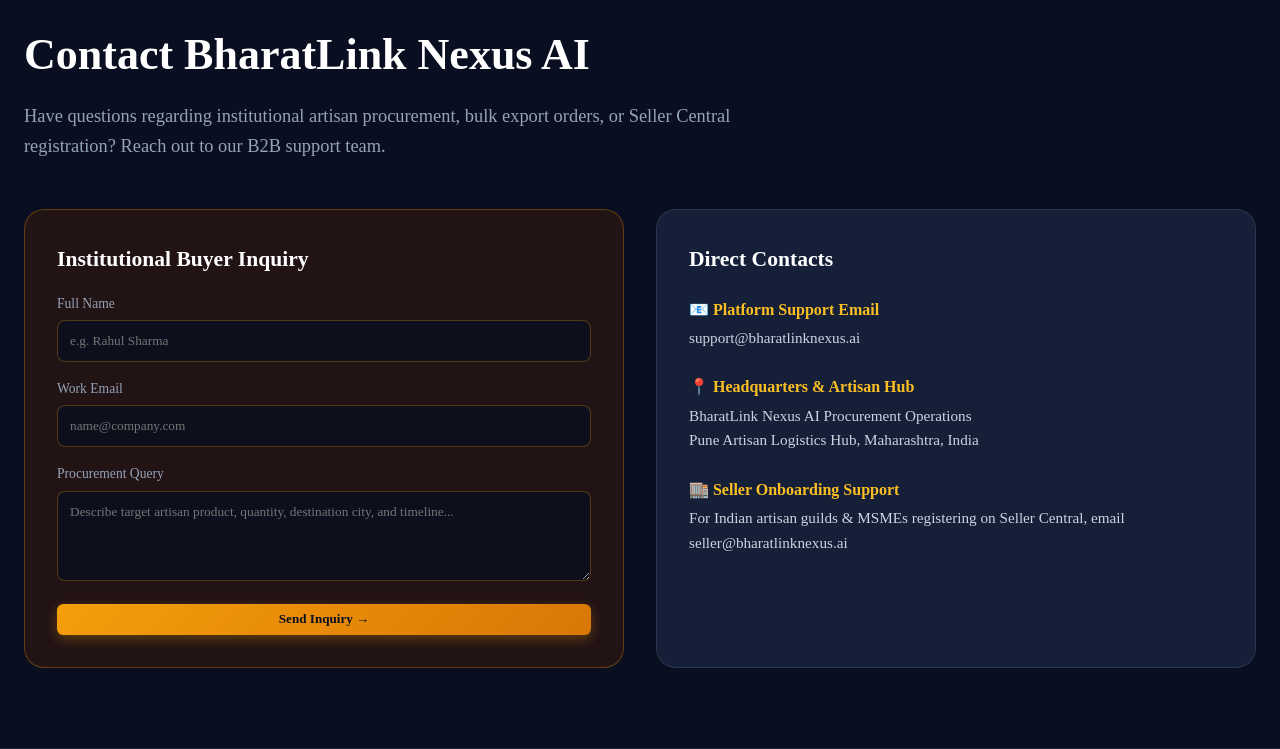
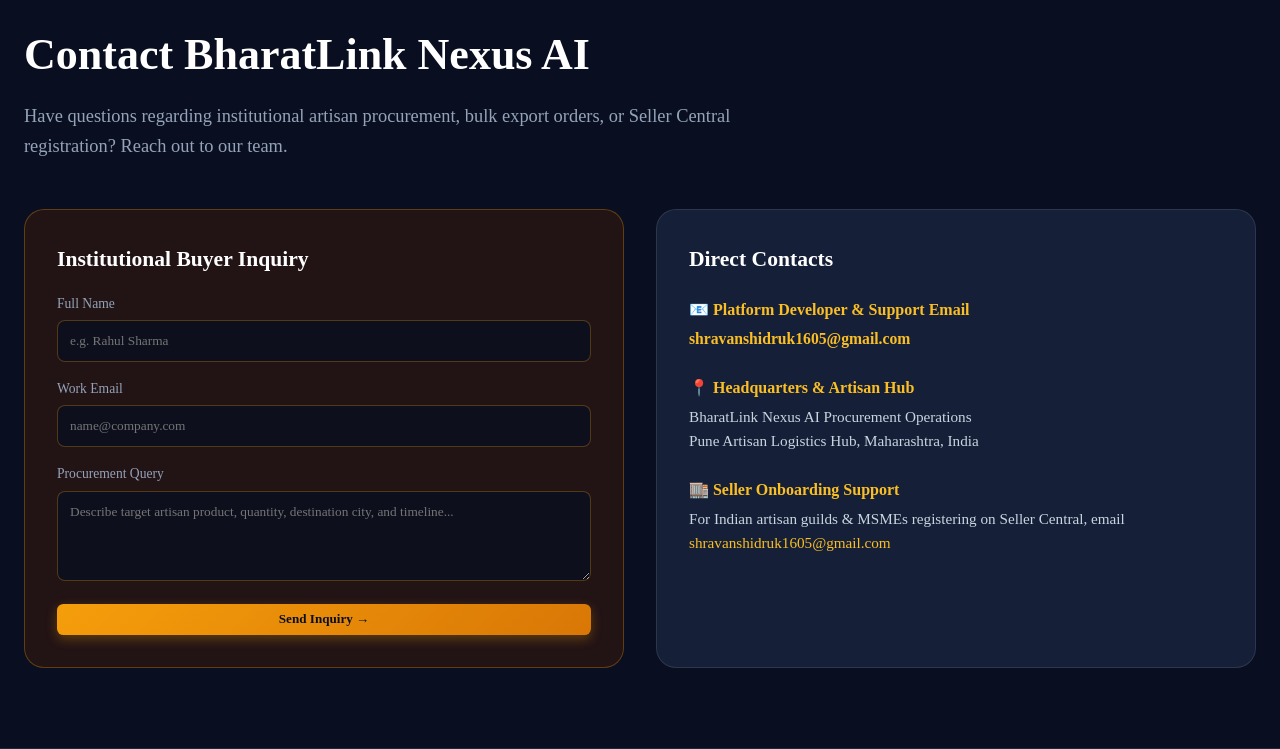
Before and after one commit to shravanshidruk16/Bharat-Link-Nexus-AI, a FastAPI app: page /contact in a window 1280 px wide. Shown: the part 123-872 px from the top of the page. Run offline with FastAPI, Linux system fonts and the light colour scheme.

Commit message:
Update contact and privacy support email to shravanshidruk1605@gmail.com and add POST /contact backend route with EmailService inquiry dispatch

```diff
--- a/main.py
+++ b/main.py
@@ -17,6 +17,7 @@ from services.route_optimizer import RouteOptimizerService
 from services.auth_service import AuthService
 from services.seo_service import SEOService
 from services.articles_data import ARTICLES_CATALOG
+from services.email_service import EmailService
 
 app = FastAPI(title="BharatLink Nexus AI — Pure Python Platform", version="3.0.0")
 
@@ -44,6 +45,11 @@ class WhatsAppStatusRequest(BaseModel):
     sellerName: str
     productName: str
     status: str = "Seller Contacted"
+
+class ContactInquiryRequest(BaseModel):
+    fullName: str
+    email: str
+    query: str
 
 # Session Helper Functions using Cookies
 def get_current_user(request: Request) -> Optional[Dict[str, Any]]:
@@ -309,6 +315,36 @@ def page_contact(request: Request):
         breadcrumbs=[{"name": "Home", "url": "/"}, {"name": "Contact", "url": "/contact"}]
     )
     return templates.TemplateResponse(request=request, name="contact.html", context={"user": user, "active_page": "contact", "meta_context": meta_context})
+
+@app.post("/contact", response_class=HTMLResponse)
+def submit_contact_query(request: Request, full_name: str = Form(...), email: str = Form(...), query: str = Form(...)):
+    user = get_current_user(request)
+    meta_context = SEOService.generate_meta_context(
+        path="/contact",
+        title="Contact BharatLink Nexus AI | Buyer & Seller Inquiries",
+        description="Contact our team for B2B artisan procurement assistance.",
+        breadcrumbs=[{"name": "Home", "url": "/"}, {"name": "Contact", "url": "/contact"}]
+    )
+
+    EmailService.send_contact_inquiry(full_name=full_name, sender_email=email, query_text=query)
+
+    success_msg = f"Thank you, {full_name}! Your inquiry has been sent directly to Shravan Shidruk (shravanshidruk1605@gmail.com). We will contact you at {email} within 24 hours."
+
+    return templates.TemplateResponse(request=request, name="contact.html", context={
+        "user": user,
+        "active_page": "contact",
+        "meta_context": meta_context,
+        "success_msg": success_msg
+    })
+
+@app.post("/api/contact")
+def api_contact_submit(req: ContactInquiryRequest):
+    EmailService.send_contact_inquiry(full_name=req.fullName, sender_email=req.email, query_text=req.query)
+    return {
+        "success": True,
+        "message": f"Inquiry submitted successfully to Shravan Shidruk (shravanshidruk1605@gmail.com).",
+        "recipient": "shravanshidruk1605@gmail.com"
+    }
 
 @app.get("/privacy", response_class=HTMLResponse)
 def page_privacy(request: Request):
--- /dev/null
+++ b/services/email_service.py
@@ -0,0 +1,62 @@
+import os
+import smtplib
+from email.mime.text import MIMEText
+from email.mime.multipart import MIMEMultipart
+from typing import Dict, Any
+
+ADMIN_EMAIL = "shravanshidruk1605@gmail.com"
+
+class EmailService:
+    @staticmethod
+    def send_contact_inquiry(full_name: str, sender_email: str, query_text: str) -> Dict[str, Any]:
+        """
+        Sends an email notification to shravanshidruk1605@gmail.com whenever a user submits a query on /contact.
+        Also records the inquiry in server logs & Supabase DB.
+        """
+        subject = f"[BharatLink Nexus AI] New Contact Inquiry from {full_name}"
+        body_text = f"""
+New B2B Procurement Inquiry Submitted on BharatLink Nexus AI:
+
+Full Name: {full_name}
+Sender Email: {sender_email}
+
+Procurement Query:
+{query_text}
+
+---
+Recipient Email: {ADMIN_EMAIL}
+Platform: BharatLink Nexus AI
+"""
+
+        # Log inquiry to server console
+        print(f"=== NEW CONTACT INQUIRY FOR {ADMIN_EMAIL} ===")
+        print(f"From: {full_name} <{sender_email}>")
+        print(f"Query: {query_text}")
+        print("==============================================")
+
+        smtp_host = os.getenv("SMTP_HOST", os.getenv("SMTP_SERVER", ""))
+        smtp_port = int(os.getenv("SMTP_PORT", "587"))
+        smtp_user = os.getenv("SMTP_USER", os.getenv("SMTP_USERNAME", ""))
+        smtp_pass = os.getenv("SMTP_PASS", os.getenv("SMTP_PASSWORD", ""))
+
+        if smtp_host and smtp_user and smtp_pass:
+            try:
+                msg = MIMEMultipart()
+                msg["From"] = smtp_user
+                msg["To"] = ADMIN_EMAIL
+                msg["Subject"] = subject
+                msg.attach(MIMEText(body_text, "plain"))
+
+                server = smtplib.SMTP(smtp_host, smtp_port, timeout=10)
+                server.starttls()
+                server.login(smtp_user, smtp_pass)
+                server.sendmail(smtp_user, ADMIN_EMAIL, msg.as_string())
+                server.quit()
+                print(f"Successfully dispatched notification email to {ADMIN_EMAIL} via SMTP.")
+                return {"success": True, "method": "smtp", "message": f"Inquiry emailed to {ADMIN_EMAIL}"}
+            except Exception as e:
+                print(f"SMTP notification warning: {e}. Inquiry logged safely.")
+                return {"success": True, "method": "logged", "message": f"Inquiry logged for {ADMIN_EMAIL}"}
+        else:
+            print(f"SMTP not configured. Inquiry registered for {ADMIN_EMAIL}.")
+            return {"success": True, "method": "logged", "message": f"Inquiry registered for {ADMIN_EMAIL}"}
--- a/templates/contact.html
+++ b/templates/contact.html
@@ -4,25 +4,37 @@
 <div style="margin-bottom: 3rem;">
   <h1 style="font-size: 2.75rem; color: #ffffff; margin-bottom: 0.75rem;">Contact BharatLink Nexus AI</h1>
   <p style="color: var(--text-muted); font-size: 1.15rem; max-width: 50rem;">
-    Have questions regarding institutional artisan procurement, bulk export orders, or Seller Central registration? Reach out to our B2B support team.
+    Have questions regarding institutional artisan procurement, bulk export orders, or Seller Central registration? Reach out to our team.
   </p>
 </div>
+
+{% if success_msg %}
+<div style="background: rgba(16, 185, 129, 0.15); border: 1px solid #10b981; color: #34d399; padding: 1.25rem; border-radius: 0.75rem; margin-bottom: 2rem; font-weight: bold; line-height: 1.6;">
+  ✓ {{ success_msg }}
+</div>
+{% endif %}
+
+{% if error_msg %}
+<div style="background: rgba(239, 68, 68, 0.15); border: 1px solid #ef4444; color: #fca5a5; padding: 1.25rem; border-radius: 0.75rem; margin-bottom: 2rem; font-weight: bold;">
+  ⚠️ {{ error_msg }}
+</div>
+{% endif %}
 
 <div style="display: grid; grid-template-columns: repeat(auto-fit, minmax(20rem, 1fr)); gap: 2rem; margin-bottom: 3rem;">
   <div class="glass-card-amber" style="padding: 2rem;">
     <h2 style="color: #ffffff; font-size: 1.35rem; margin-bottom: 1rem;">Institutional Buyer Inquiry</h2>
-    <form onsubmit="event.preventDefault(); alert('Thank you for your inquiry. A BharatLink procurement specialist will contact you within 24 hours.');">
+    <form action="/contact" method="POST">
       <div style="margin-bottom: 1rem;">
         <label style="color: var(--text-muted); font-size: 0.85rem; display: block; margin-bottom: 0.35rem;">Full Name</label>
-        <input type="text" required placeholder="e.g. Rahul Sharma" style="width: 100%; padding: 0.75rem; border-radius: 0.5rem; background: rgba(9, 15, 33, 0.8); border: 1px solid var(--border-amber); color: #fff; box-sizing: border-box;">
+        <input type="text" name="full_name" required placeholder="e.g. Rahul Sharma" style="width: 100%; padding: 0.75rem; border-radius: 0.5rem; background: rgba(9, 15, 33, 0.8); border: 1px solid var(--border-amber); color: #fff; box-sizing: border-box;">
       </div>
       <div style="margin-bottom: 1rem;">
         <label style="color: var(--text-muted); font-size: 0.85rem; display: block; margin-bottom: 0.35rem;">Work Email</label>
-        <input type="email" required placeholder="name@company.com" style="width: 100%; padding: 0.75rem; border-radius: 0.5rem; background: rgba(9, 15, 33, 0.8); border: 1px solid var(--border-amber); color: #fff; box-sizing: border-box;">
+        <input type="email" name="email" required placeholder="name@company.com" style="width: 100%; padding: 0.75rem; border-radius: 0.5rem; background: rgba(9, 15, 33, 0.8); border: 1px solid var(--border-amber); color: #fff; box-sizing: border-box;">
       </div>
       <div style="margin-bottom: 1rem;">
         <label style="color: var(--text-muted); font-size: 0.85rem; display: block; margin-bottom: 0.35rem;">Procurement Query</label>
-        <textarea rows="4" required placeholder="Describe target artisan product, quantity, destination city, and timeline..." style="width: 100%; padding: 0.75rem; border-radius: 0.5rem; background: rgba(9, 15, 33, 0.8); border: 1px solid var(--border-amber); color: #fff; box-sizing: border-box;"></textarea>
+        <textarea name="query" rows="4" required placeholder="Describe target artisan product, quantity, destination city, and timeline..." style="width: 100%; padding: 0.75rem; border-radius: 0.5rem; background: rgba(9, 15, 33, 0.8); border: 1px solid var(--border-amber); color: #fff; box-sizing: border-box;"></textarea>
       </div>
       <button type="submit" class="btn-amber" style="width: 100%; padding: 0.75rem; font-weight: bold;">Send Inquiry →</button>
     </form>
@@ -32,8 +44,10 @@
     <h2 style="color: #ffffff; font-size: 1.35rem; margin-bottom: 1.25rem;">Direct Contacts</h2>
 
     <div style="margin-bottom: 1.5rem;">
-      <h3 style="color: var(--amber-gold); font-size: 1rem; margin-bottom: 0.25rem;">📧 Platform Support Email</h3>
-      <p style="color: #cbd5e1; font-size: 0.95rem;">support@bharatlinknexus.ai</p>
+      <h3 style="color: var(--amber-gold); font-size: 1rem; margin-bottom: 0.25rem;">📧 Platform Developer & Support Email</h3>
+      <p style="color: #cbd5e1; font-size: 0.98rem; font-weight: bold;">
+        <a href="mailto:shravanshidruk1605@gmail.com" style="color: var(--amber-gold);">shravanshidruk1605@gmail.com</a>
+      </p>
     </div>
 
     <div style="margin-bottom: 1.5rem;">
@@ -43,7 +57,9 @@
 
     <div style="margin-bottom: 1.5rem;">
       <h3 style="color: var(--amber-gold); font-size: 1rem; margin-bottom: 0.25rem;">🏬 Seller Onboarding Support</h3>
-      <p style="color: #cbd5e1; font-size: 0.95rem;">For Indian artisan guilds & MSMEs registering on Seller Central, email seller@bharatlinknexus.ai</p>
+      <p style="color: #cbd5e1; font-size: 0.95rem;">
+        For Indian artisan guilds & MSMEs registering on Seller Central, email <a href="mailto:shravanshidruk1605@gmail.com" style="color: var(--amber-gold);">shravanshidruk1605@gmail.com</a>
+      </p>
     </div>
   </div>
 </div>
--- a/templates/privacy.html
+++ b/templates/privacy.html
@@ -29,7 +29,7 @@
 
   <h2 style="color: var(--amber-gold); font-size: 1.35rem; margin-bottom: 0.75rem;">4. Contact Us</h2>
   <p>
-    If you have any questions regarding privacy or data retention, contact us at <code>privacy@bharatlinknexus.ai</code>.
+    If you have any questions regarding privacy or data retention, contact us directly at <a href="mailto:shravanshidruk1605@gmail.com" style="color: var(--amber-gold); font-weight: bold;">shravanshidruk1605@gmail.com</a>.
   </p>
 </div>
 {% endblock %}
```
